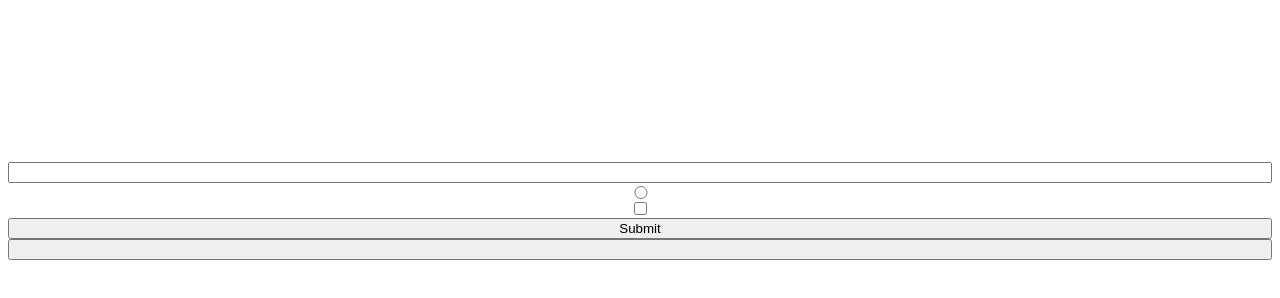
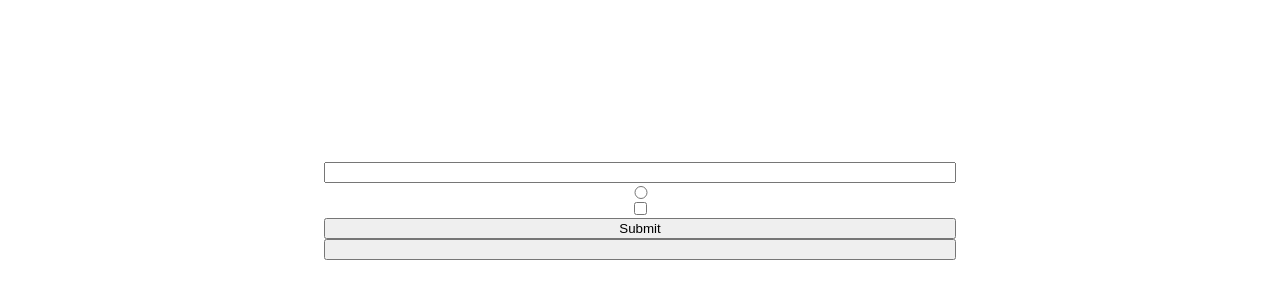
Before and after one commit to MatheusHenrique564/testeDogit-matheus, a plain HTML site: page index.html in a window 1280 px wide. Drawn offline with Linux system fonts and the light colour scheme.

Commit message:
fixed form css

```diff
--- a/accets/css/style.css
+++ b/accets/css/style.css
@@ -1,4 +1,9 @@
 form {
     display: flex;
     flex-direction: column;
+    width: 50%;
+    margin: auto;
 }
+form:hover {
+    transform: scale(1.3);
+}
```
